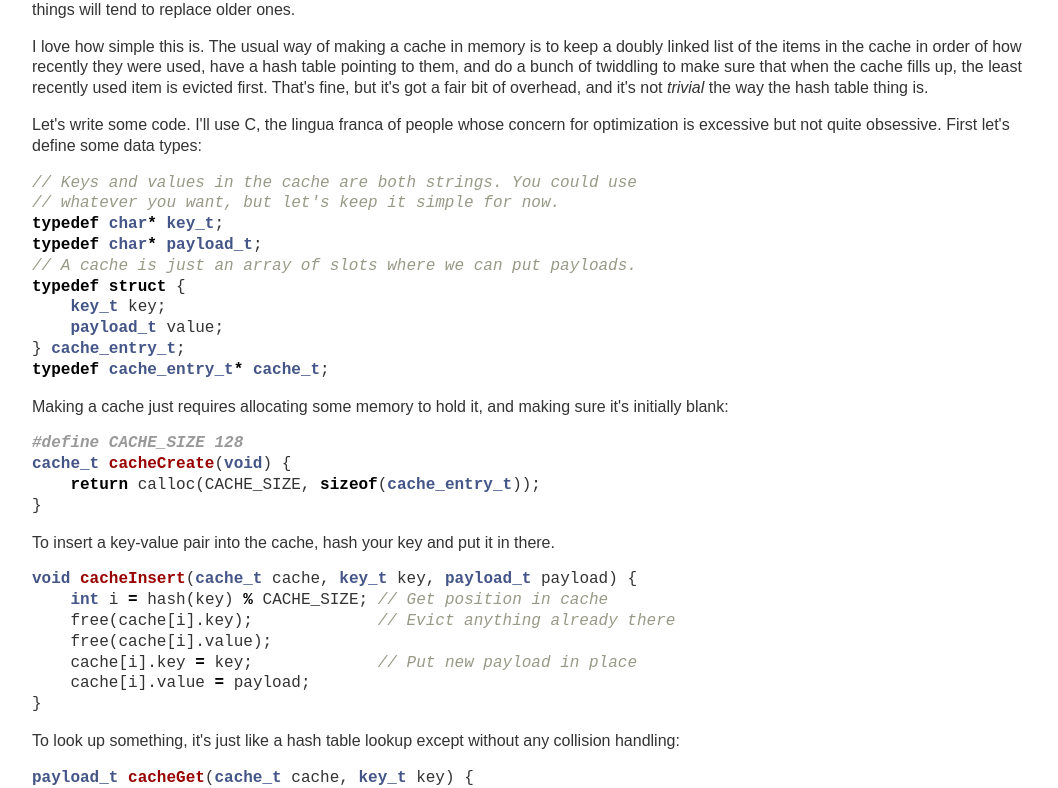
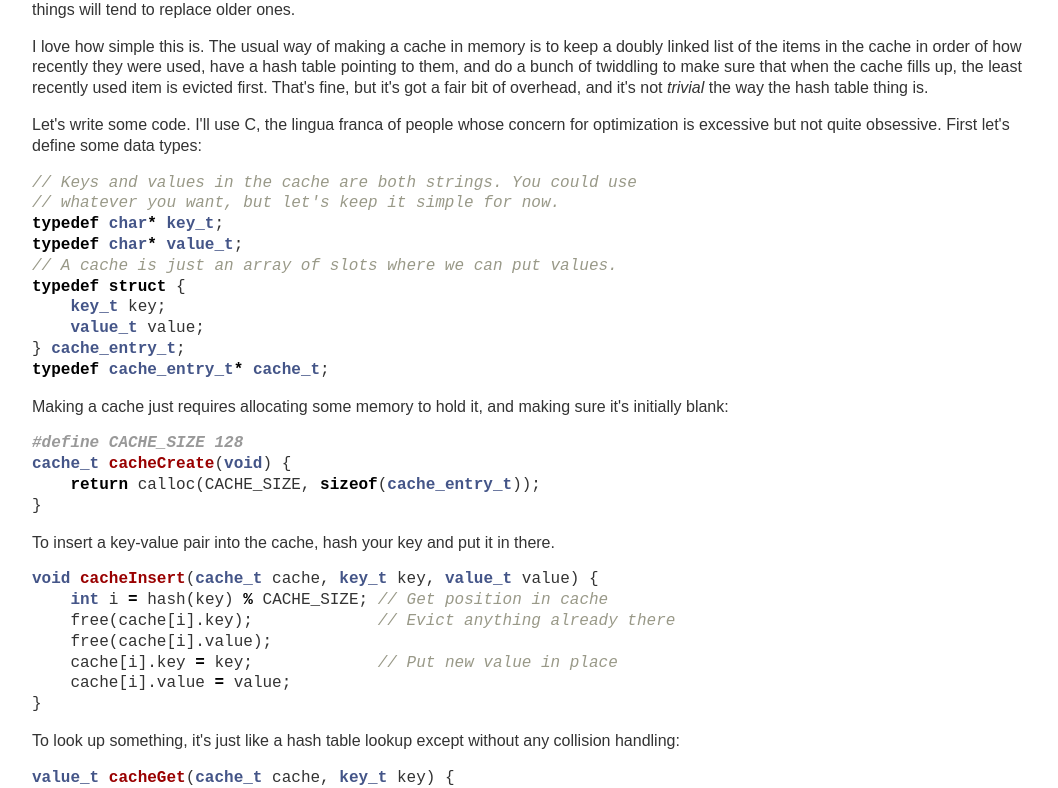
Before and after one commit to dparrol/dparrol.github.io, a plain HTML site: page trivial-cache.html in a window 1280 px wide. Shown: the part 157-945 px from the top of the page, without its empty margins (108-1166 px from the left). Drawn offline with Linux system fonts and the light colour scheme.

Commit message:
Renaming for clarity.

```diff
--- a/feed.xml
+++ b/feed.xml
@@ -4,8 +4,8 @@
  <title>Danrich Parrol's Blog</title>
  <description>Thoughts, mostly about technology</description>
  <link>https://dparrol.github.io/</link>
- <lastBuildDate>Mon, 29 Dec 2014 10:54:22 </lastBuildDate>
- <pubDate>Mon, 29 Dec 2014 10:54:22 </pubDate>
+ <lastBuildDate>Mon, 29 Dec 2014 21:01:15 </lastBuildDate>
+ <pubDate>Mon, 29 Dec 2014 21:01:15 </pubDate>
  <language>en-US</language>
 
  <item>
--- a/trivial-cache.html
+++ b/trivial-cache.html
@@ -15,11 +15,11 @@
 <div class="codehilite"><pre><span class="c1">// Keys and values in the cache are both strings. You could use</span>
 <span class="c1">// whatever you want, but let&#39;s keep it simple for now.</span>
 <span class="k">typedef</span> <span class="kt">char</span><span class="o">*</span> <span class="kt">key_t</span><span class="p">;</span>
-<span class="k">typedef</span> <span class="kt">char</span><span class="o">*</span> <span class="kt">payload_t</span><span class="p">;</span>
-<span class="c1">// A cache is just an array of slots where we can put payloads.</span>
+<span class="k">typedef</span> <span class="kt">char</span><span class="o">*</span> <span class="kt">value_t</span><span class="p">;</span>
+<span class="c1">// A cache is just an array of slots where we can put values.</span>
 <span class="k">typedef</span> <span class="k">struct</span> <span class="p">{</span>
     <span class="kt">key_t</span> <span class="n">key</span><span class="p">;</span>
-    <span class="kt">payload_t</span> <span class="n">value</span><span class="p">;</span>
+    <span class="kt">value_t</span> <span class="n">value</span><span class="p">;</span>
 <span class="p">}</span> <span class="kt">cache_entry_t</span><span class="p">;</span>
 <span class="k">typedef</span> <span class="kt">cache_entry_t</span><span class="o">*</span> <span class="kt">cache_t</span><span class="p">;</span>
 </pre></div>
@@ -34,18 +34,18 @@
 
 
 <p>To insert a key-value pair into the cache, hash your key and put it in there.</p>
-<div class="codehilite"><pre><span class="kt">void</span> <span class="nf">cacheInsert</span><span class="p">(</span><span class="kt">cache_t</span> <span class="n">cache</span><span class="p">,</span> <span class="kt">key_t</span> <span class="n">key</span><span class="p">,</span> <span class="kt">payload_t</span> <span class="n">payload</span><span class="p">)</span> <span class="p">{</span>
+<div class="codehilite"><pre><span class="kt">void</span> <span class="nf">cacheInsert</span><span class="p">(</span><span class="kt">cache_t</span> <span class="n">cache</span><span class="p">,</span> <span class="kt">key_t</span> <span class="n">key</span><span class="p">,</span> <span class="kt">value_t</span> <span class="n">value</span><span class="p">)</span> <span class="p">{</span>
     <span class="kt">int</span> <span class="n">i</span> <span class="o">=</span> <span class="n">hash</span><span class="p">(</span><span class="n">key</span><span class="p">)</span> <span class="o">%</span> <span class="n">CACHE_SIZE</span><span class="p">;</span> <span class="c1">// Get position in cache</span>
     <span class="n">free</span><span class="p">(</span><span class="n">cache</span><span class="p">[</span><span class="n">i</span><span class="p">].</span><span class="n">key</span><span class="p">);</span>             <span class="c1">// Evict anything already there</span>
     <span class="n">free</span><span class="p">(</span><span class="n">cache</span><span class="p">[</span><span class="n">i</span><span class="p">].</span><span class="n">value</span><span class="p">);</span>
-    <span class="n">cache</span><span class="p">[</span><span class="n">i</span><span class="p">].</span><span class="n">key</span> <span class="o">=</span> <span class="n">key</span><span class="p">;</span>             <span class="c1">// Put new payload in place</span>
-    <span class="n">cache</span><span class="p">[</span><span class="n">i</span><span class="p">].</span><span class="n">value</span> <span class="o">=</span> <span class="n">payload</span><span class="p">;</span>
+    <span class="n">cache</span><span class="p">[</span><span class="n">i</span><span class="p">].</span><span class="n">key</span> <span class="o">=</span> <span class="n">key</span><span class="p">;</span>             <span class="c1">// Put new value in place</span>
+    <span class="n">cache</span><span class="p">[</span><span class="n">i</span><span class="p">].</span><span class="n">value</span> <span class="o">=</span> <span class="n">value</span><span class="p">;</span>
 <span class="p">}</span>
 </pre></div>
 
 
 <p>To look up something, it's just like a hash table lookup except without any collision handling:</p>
-<div class="codehilite"><pre><span class="kt">payload_t</span> <span class="nf">cacheGet</span><span class="p">(</span><span class="kt">cache_t</span> <span class="n">cache</span><span class="p">,</span> <span class="kt">key_t</span> <span class="n">key</span><span class="p">)</span> <span class="p">{</span>
+<div class="codehilite"><pre><span class="kt">value_t</span> <span class="nf">cacheGet</span><span class="p">(</span><span class="kt">cache_t</span> <span class="n">cache</span><span class="p">,</span> <span class="kt">key_t</span> <span class="n">key</span><span class="p">)</span> <span class="p">{</span>
     <span class="kt">int</span> <span class="n">i</span> <span class="o">=</span> <span class="n">hash</span><span class="p">(</span><span class="n">key</span><span class="p">)</span> <span class="o">%</span> <span class="n">CACHE_SIZE</span><span class="p">;</span>
     <span class="k">if</span> <span class="p">(</span><span class="n">cache</span><span class="p">[</span><span class="n">i</span><span class="p">].</span><span class="n">key</span> <span class="o">&amp;&amp;</span> <span class="n">keys_equal</span><span class="p">(</span><span class="n">cache</span><span class="p">[</span><span class="n">i</span><span class="p">].</span><span class="n">key</span><span class="p">,</span> <span class="n">key</span><span class="p">))</span> <span class="p">{</span>
         <span class="k">return</span> <span class="n">cache</span><span class="p">[</span><span class="n">i</span><span class="p">].</span><span class="n">value</span><span class="p">;</span>  <span class="c1">// We found the key! :-D</span>
```
